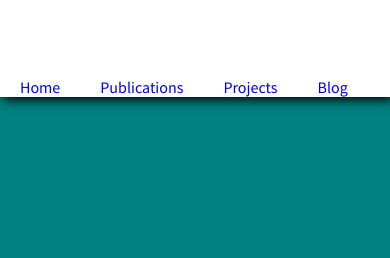
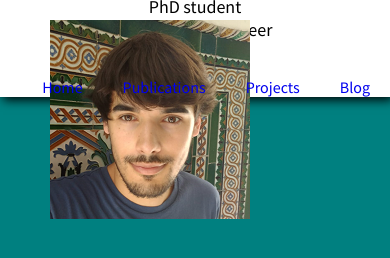
Before and after one commit to Albmargar1/albmargar1.github.io, a plain HTML site: page index.html in a window 390 px wide. Drawn offline with Linux system fonts and the light colour scheme.

Commit message:
Medium devices navigator improved

```diff
--- a/css/styles.css
+++ b/css/styles.css
@@ -71,7 +71,7 @@ body {
 @media (max-width: 1099px) {
   .navigation-column{
     width: 700px;
-    height: 15vh;
+    height: 30vh;
     margin: -30px auto 0px auto;
     position: relative;
   }
@@ -131,6 +131,7 @@ body {
   .nav-ul{
     position: absolute;
     bottom: 0;
+    right: 0;
     margin-block-start: 0;
     margin-block-end: 0;
   }
@@ -176,12 +177,23 @@ body {
 
 @media (max-width: 1099px) {
   #navigation-column-myPhoto{
-    display:none;
+    background: url('../images/AMG-200.png') no-repeat;
+    height: 200px;
+    width: 200px;
+    position: absolute;
+    top:50px;
+    left:50px;
   }
   #name{
-    display:none;
+    text-align: center;
+    font-weight: bold;
+    color: black;
+    font-size: 20px;
   }
   #titles{
-    display:none;
+    text-align: center;
+    color: black;
+    font-size: 18px;
+    margin-bottom: 20px;
   }
 }
```
